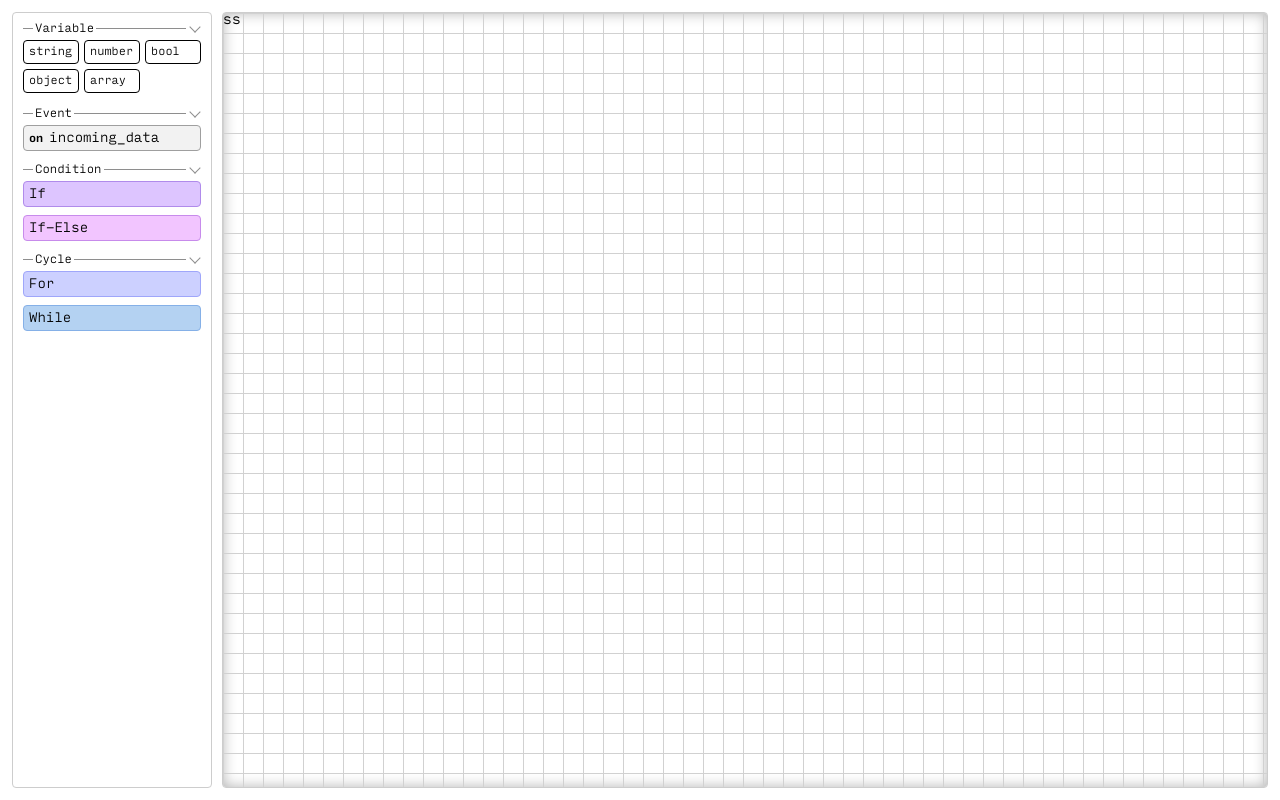
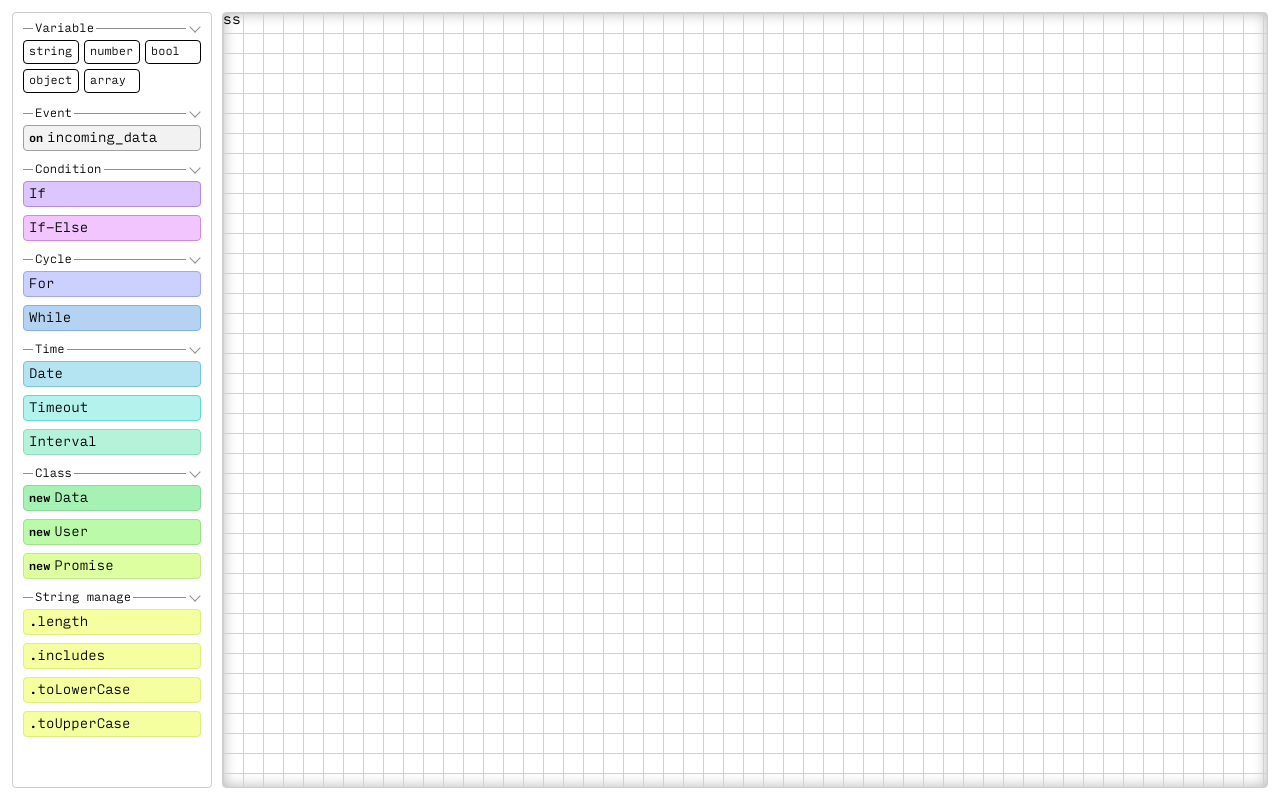
Before and after one commit to Sergey-Nag/gridAndOther, a plain HTML site: page index.html in a window 1280 px wide. Drawn offline with Linux system fonts and the light colour scheme.

Commit message:
favicon, localStorage list, +items

```diff
--- a/css/main.css
+++ b/css/main.css
@@ -11,9 +11,12 @@ main {
   grid-template-rows: 100%;
   grid-column-gap: 10px;
 }
+
 .left_b {
   padding: 10px;
+  overflow-y: scroll;
 }
+
 .block {
   border: solid 1px #cdcdcd;
   border-radius: 4px;
@@ -23,6 +26,7 @@ main {
   box-shadow: inset 0 0 14px rgba(0, 0, 0, 0.3);
   overflow: scroll;
 }
+
 .main_b.highlight {
   box-shadow: 0 0 1px 3px rgba(0, 69, 255, 0.3);
   border-color: rgba(0, 69, 255, 0.8);
@@ -84,11 +88,13 @@ main {
   width: 100%;
   padding: 5px 15px 6px 0;
 }
+
 .line_header {
   height: 1px;
   background: #8e8e8e;
   width: inherit;
 }
+
 .list_header h5 {
   font-weight: normal;
   float: left;
@@ -108,12 +114,14 @@ main {
   border-bottom: solid 1px #8e8e8e;
   transform: rotate(45deg);
 }
+
 .arrow_down.up {
   transform: rotate(-135deg);
   margin-top: -8px;
 }
 
-.list_header:hover .line_h_wrapp, .list_header:hover h5{
+.list_header:hover .line_h_wrapp,
+.list_header:hover h5 {
   background: #efefef;
 }
 
@@ -121,15 +129,18 @@ main {
   display: block;
   padding-top: 5px;
 }
+
 .list_items.min {
   display: grid;
   grid-template-columns: 1fr 1fr 1fr;
   grid-gap: 5px;
   margin-bottom: 10px;
 }
-.list_items.min item{
+
+.list_items.min item {
   font-size: .85em;
 }
+
 .list_items.hidden {
   display: none;
 }
--- a/css/theme.css
+++ b/css/theme.css
@@ -112,15 +112,17 @@ item[type="min"] {
 item[data-method]::after {
   content: attr(data-method);
   font-size: .95em;
-  margin-left: 6px;
   font-weight: normal;
 }
-
-item.list_item:not([data-method="incoming_data"])::after {
-  margin: 0px;
+item[pfx]::before {
+  content: attr(pfx);
+  margin-right: 4px;
+  font-size: .8em;
+  font-weight: 800;
 }
 
-/* ---------- COLORS ---------- */
+
+/* ---------- ---------- ---------- COLORS ---------- ---------- ---------- */
 item.list_item[data-method="incoming_data"] {
   border-color: #9f9f9f;
   background-color: #f2f2f2;
@@ -146,24 +148,65 @@ item.list_item[data-method="While"] {
   background-color: #b4d2f2;
 }
 
-
-item.list_item[data-method="incoming_data"]::before {
-  content: 'on';
-  font-size: .8em;
-  font-weight: 800;
+item.list_item[data-method="Date"] {
+  border-color: #78c5db;
+  background-color: #b4e4f2;
 }
 
-.main_b::-webkit-scrollbar {
+item.list_item[data-method="Timeout"] {
+  border-color: #5edbd1;
+  background-color: #b4f2ed;
+}
+
+item.list_item[data-method="Interval"] {
+  border-color: #8edfc0;
+  background-color: #b4f2da;
+}
+
+item.list_item[data-method="Data"] {
+  border-color: #88db99;
+  background-color: #a6f2b4;
+}
+
+item.list_item[data-method="User"] {
+  border-color: #9de388;
+  background-color: #bbfaa8;
+}
+
+item.list_item[data-method="Promise"] {
+  border-color: #c5e884;
+  background-color: #deffa0;
+}
+
+item.list_item[data-method=".length"] {
+  border-color: #e0ec7b;
+  background-color: #f5ffa0;
+}
+
+item.list_item[for="string"] {
+  border-color: #e0ec7b;
+  background-color: #f5ffa0;
+}
+
+
+
+/* ---------- ---------- ---------- end COLORS ---------- ---------- ---------- */
+
+.main_b::-webkit-scrollbar,
+.left_b::-webkit-scrollbar {
   width: 2px;
   height: 2px;
 }
 
 .main_b::-webkit-scrollbar:hover,
-.main_b::-webkit-scrollbar:focus {
+.main_b::-webkit-scrollbar:focus,
+.left_b::-webkit-scrollbar:hover,
+.left_b::-webkit-scrollbar:focus {
   width: 5px;
   height: 5px;
 }
 
-.main_b::-webkit-scrollbar-thumb {
+.main_b::-webkit-scrollbar-thumb,
+.left_b::-webkit-scrollbar-thumb {
   background: #828282;
 }
--- a/index.html
+++ b/index.html
@@ -4,6 +4,7 @@
 <head>
   <meta charset="UTF-8">
   <title>APP</title>
+  <link rel="icon" href="favicon.ico">
   <link rel="stylesheet" href="css/theme.css">
   <link rel="stylesheet" href="css/main.css">
 </head>
@@ -38,7 +39,7 @@
             <div class="arrow_down"></div>
           </div>
           <div class="list_items">
-            <item class="list_item draggble" id="incoming" type="full" data-method="incoming_data"></item>
+            <item class="list_item draggble" id="incoming" type="full" pfx="on" data-method="incoming_data"></item>
           </div>
         </div>
         <div class="list_wrapp">
@@ -67,6 +68,49 @@
             <item class="list_item draggble" id="while" type="full" data-method="While"></item>
           </div>
         </div>
+        <div class="list_wrapp">
+          <div class="list_header">
+            <div class="line_h_wrapp">
+              <div class="line_header"></div>
+            </div>
+            <h5>Time</h5>
+            <div class="arrow_down"></div>
+          </div>
+          <div class="list_items">
+            <item class="list_item draggble" id="Date" type="full" data-method="Date"></item>
+            <item class="list_item draggble" id="timeout" type="full" data-method="Timeout"></item>
+            <item class="list_item draggble" id="interval" type="full" data-method="Interval"></item>
+          </div>
+        </div>
+        <div class="list_wrapp">
+          <div class="list_header">
+            <div class="line_h_wrapp">
+              <div class="line_header"></div>
+            </div>
+            <h5>Class</h5>
+            <div class="arrow_down"></div>
+          </div>
+          <div class="list_items">
+            <item class="list_item draggble" id="class_Data" type="full" pfx="new" data-method="Data"></item>
+            <item class="list_item draggble" id="class_User" type="full" pfx="new" data-method="User"></item>
+            <item class="list_item draggble" id="class_Promise" type="full" pfx="new" data-method="Promise"></item>
+          </div>
+        </div>
+        <div class="list_wrapp">
+          <div class="list_header">
+            <div class="line_h_wrapp">
+              <div class="line_header"></div>
+            </div>
+            <h5>String manage</h5>
+            <div class="arrow_down"></div>
+          </div>
+          <div class="list_items">
+            <item class="list_item draggble" id="string_length" type="full" for="string" data-method=".length"></item>
+            <item class="list_item draggble" id="string_includes" type="full" for="string"  data-method=".includes"></item>
+            <item class="list_item draggble" id="string_tolowercase" type="full" for="string"  data-method=".toLowerCase"></item>
+            <item class="list_item draggble" id="string_touppercase" type="full" for="string"  data-method=".toUpperCase"></item>
+          </div>
+        </div>
       </div>
       <div class="main_b block">
         <div class="grid" id="grid">
--- a/js/app.js
+++ b/js/app.js
@@ -5,9 +5,31 @@ function eventsToListHeaders() {
     LIST_headers[i].onmouseup = function () {
       let arrow = this.children[2]
       let itemsWrapp = this.parentElement.children[1]
-      itemsWrapp.classList.toggle('hidden')
-      arrow.classList.toggle('up')
+      let storage = localStorage.getItem('List-of-items-' + LIST_headers[i].children[1].textContent)
+
+      if (itemsWrapp.classList.contains('hidden')) {
+        storage = 'true'
+      } else storage='false'
+
+      localStorage.setItem('List-of-items-' + LIST_headers[i].children[1].textContent, storage)
+      toggleList()
     }
+  }
+}
+
+function toggleList() {
+  for (let i = 0; i < LIST_headers.length; i++) {
+    let isHidden = localStorage.getItem('List-of-items-' + LIST_headers[i].children[1].textContent)
+    let arrow = LIST_headers[i].children[2]
+    let itemsWrapp = LIST_headers[i].parentElement.children[1]
+    if (isHidden == 'false') {
+      itemsWrapp.classList.add('hidden')
+      arrow.classList.add('up')
+    } else {
+      itemsWrapp.classList.remove('hidden')
+      arrow.classList.remove('up')
+    }
+
   }
 }
 // События на item'ы
@@ -29,8 +51,6 @@ function drag_n_drop(e) {
     if (Mouse.holdVector() > 2) {
       Avatar.focus = createAvatar()
     }
-  } else {
-    removeAvatar()
   }
 }
 
--- a/js/events.js
+++ b/js/events.js
@@ -2,6 +2,7 @@ resizeMain() // Размер окна
 drawLines() // Отрисовка сетки
 eventToItems() // Обработчики нажатия по item'ам
 eventsToListHeaders() // Скрытие & Раскрытие списков item'ов
+toggleList() // Скрытие & Раскрытие списков item'ов при запуске
 
 /*------------------- MOUSE DOWN ------------------*/
 Doc.onmousedown = (e) => {
```
Also changed, not shown: favicon.ico (added).
